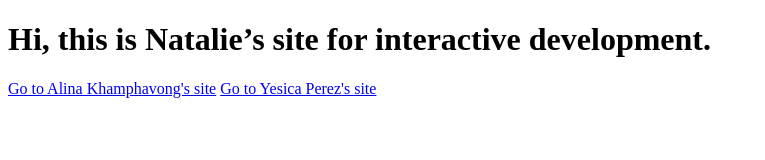
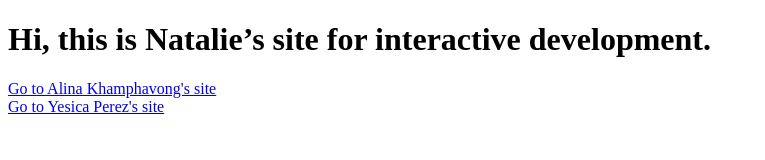
Before and after one commit to natalieophaso/natalie-ophaso-interactive-development-2025-fall, a plain HTML site: page index.html in a window 1280 px wide. Shown: the whole page, without its empty margins (0-765 px from the left). Drawn offline with Linux system fonts and the light colour scheme.

Commit message:
Added line break

```diff
--- a/index.html
+++ b/index.html
@@ -4,6 +4,6 @@
         <title>Natalie Ophaso Interactive Development Fall 2025</title>
     </head>
     <body><h1>Hi, this is Natalie’s site for interactive development.</h1></body>
-    <a href="https://akham00.github.io/alina-khamphavong-interactive-development-2025-fall/">Go to Alina Khamphavong's site</a>
+    <a href="https://akham00.github.io/alina-khamphavong-interactive-development-2025-fall/">Go to Alina Khamphavong's site</a><br>
     <a href="https://yperez-01.github.io/yesica-perez-interactive-development-2025-fall/. ">Go to Yesica Perez's site</a>
 </html>
```
